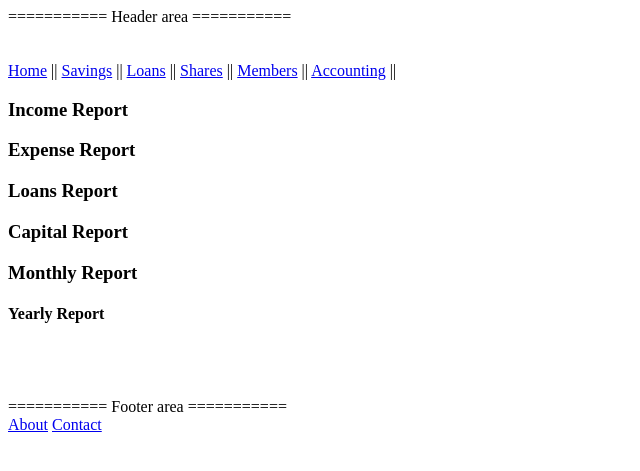
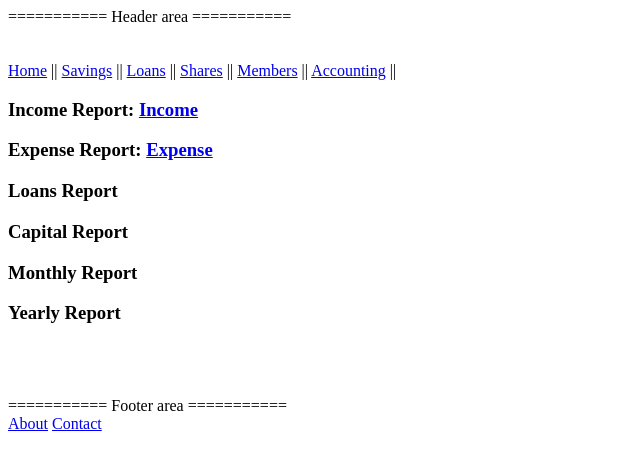
Before and after one commit to suresh466/cooperative_finance, a Django app: page /reports/ in a window 1280 px wide. Shown: the top 471 px of the page, without its empty margins (0-640 px from the left). Run offline with Django 3.2, Linux system fonts and the light colour scheme.

Commit message:
create income, expenses report view create template for the views map the urls to the view

```diff
--- a/reports/templates/reports/reports.html
+++ b/reports/templates/reports/reports.html
@@ -2,11 +2,11 @@
 
 {% block content %}
 
-<h3> Income Report </h3>
-<h3> Expense Report </h3>
+<h3>Income Report: <a href="{%url 'reports:income'%}">Income</a></h3>
+<h3>Expense Report: <a href="{%url 'reports:expense'%}">Expense</a></h3>
 <h3>Loans Report</h3>
 <h3>Capital Report</h3>
 <h3>Monthly Report</h3>
-<h4>Yearly Report</h3>
+<h3>Yearly Report</h3>
 
 {% endblock %}
--- a/reports/urls.py
+++ b/reports/urls.py
@@ -1,6 +1,8 @@
 from django.urls import path
-from .views import report
+from .views import report,income,expense
 app_name = 'reports'
 urlpatterns = [
-    path('', report, name='reports')
+    path('', report, name='reports'),
+    path('income', income, name='income'),
+    path('expense', expense, name='expense'),
 ]
--- a/reports/views.py
+++ b/reports/views.py
@@ -1,8 +1,32 @@
 from django.shortcuts import render
-
+from accounting.models import Income,Expense
 # Create your views here.
 
 def report(request):
     template = 'reports/reports.html'
 
     return render(request, template)
+
+def income(request):
+    template = 'reports/income.html'
+
+    incomes = Income.objects.all()
+
+    context = {
+            'items': incomes,
+            'title': "Income",
+            }
+
+    return render(request, template, context)
+
+def expense(request):
+    template = 'reports/expense.html'
+
+    expenses = Expense.objects.all()
+
+    context = {
+            'items': expenses,
+            'title': "Expense",
+            }
+
+    return render(request, template, context)
```
Also changed, not shown: reports/templates/reports/expense.html (added, +16 -0 lines), reports/templates/reports/income.html (added, +16 -0 lines).
